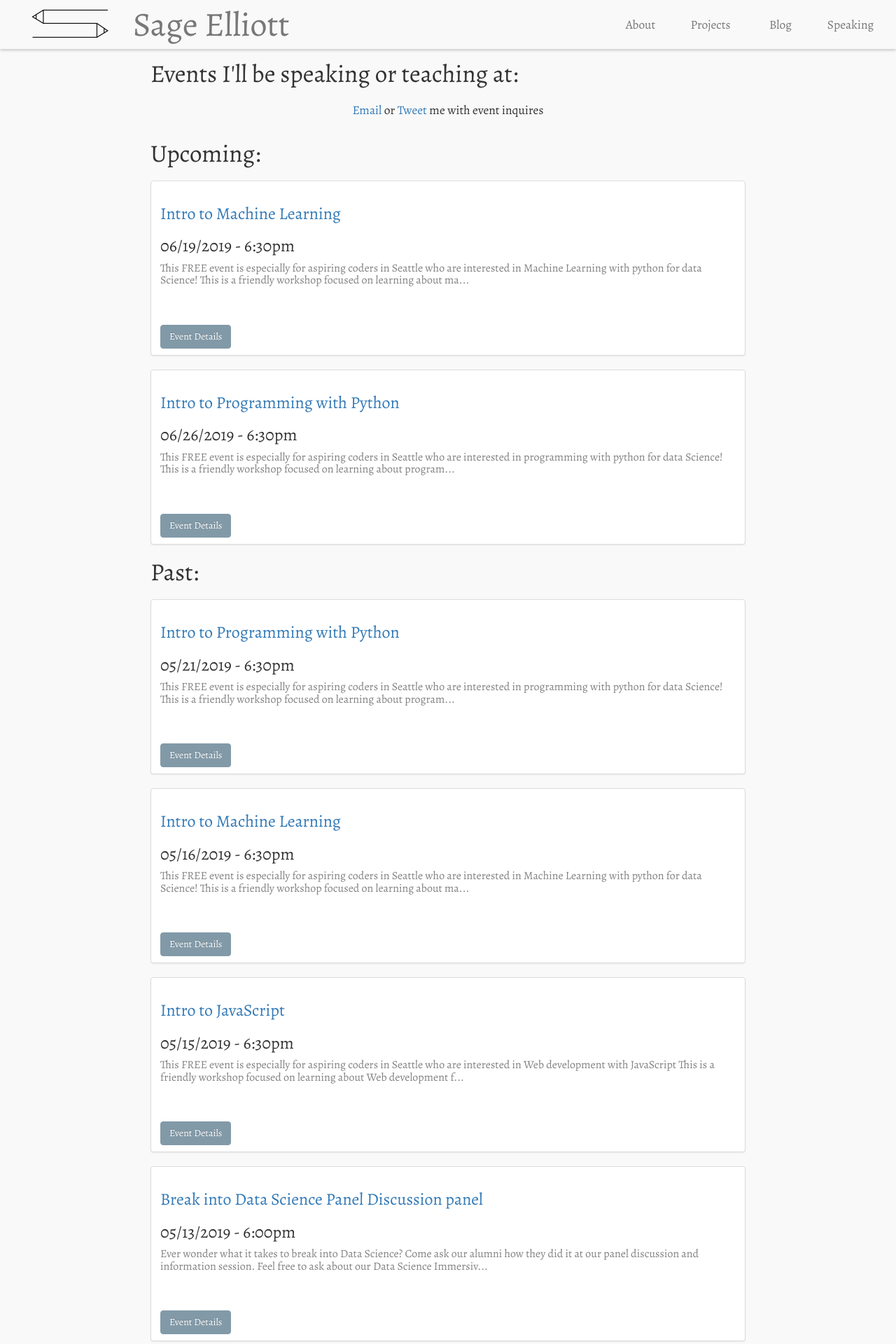
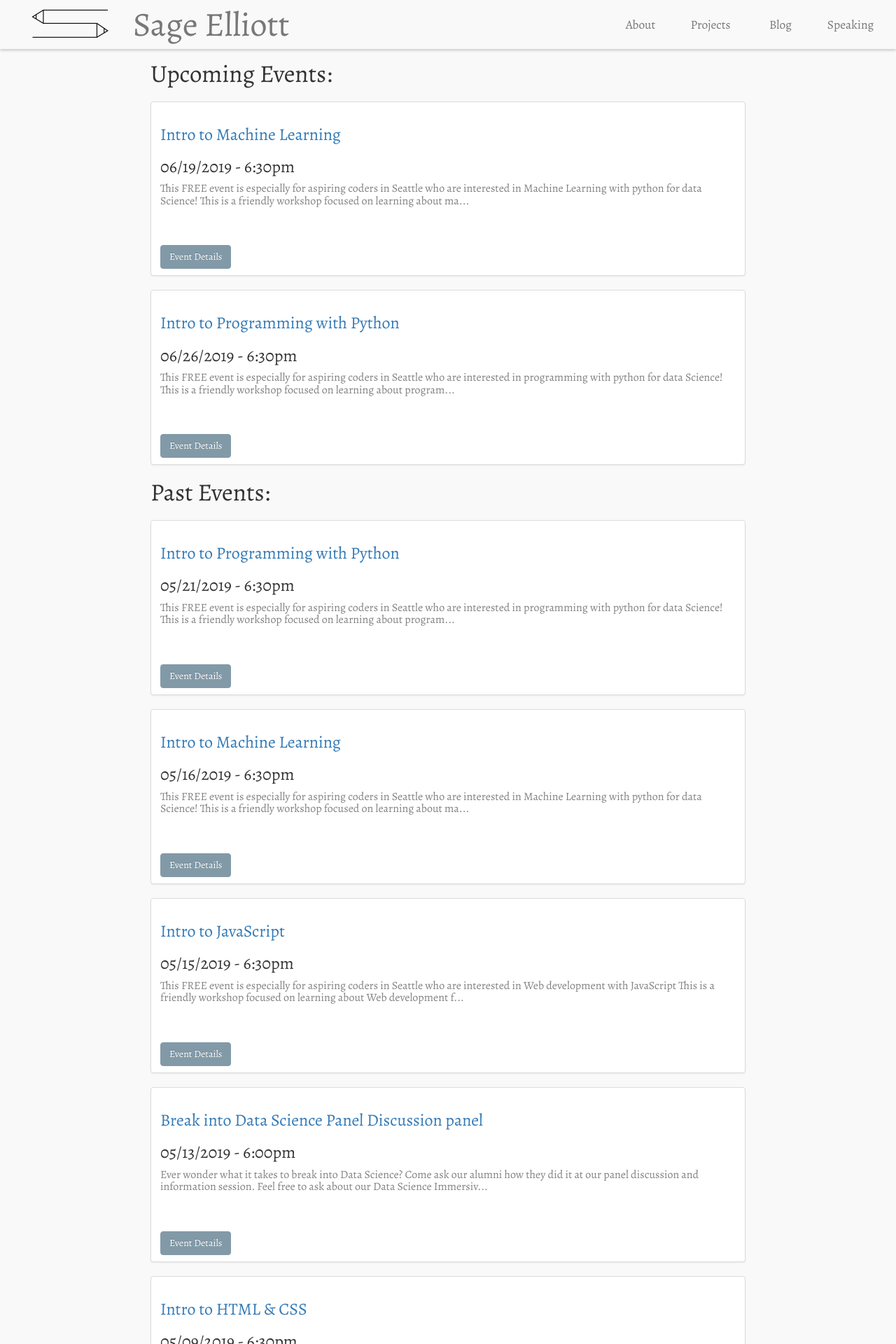
Before and after one commit to sagecodes/sage-blog, a Jekyll site: the page built from speaking.html, in a window 1280 px wide. Shown: the top 1920 px of the page at 70% size. Built offline with Jekyll 4.4.1, drawn with Linux system fonts in a browser that asks for light colours; nearby versions of some CDN libraries; some web fonts are replaced.

Commit message:
remove inital header on speaker page

```diff
--- a/speaking.html
+++ b/speaking.html
@@ -8,10 +8,10 @@ permalink: /speaking/
 
 <section id="Posts">
 
-  <h1 class="section-header">Events I'll be speaking or teaching at:</h1>
-  <p class="text-center"><a  href="{{ site.email }}">Email</a> or <a href="{{ site.twitter }}">Tweet</a> me with event inquires</p>
+  <!-- <h1 class="section-header">Events I'll be speaking or teaching at:</h1> -->
+  <!-- <p class=""><a  href="{{ site.email }}">Email</a> or <a href="{{ site.twitter }}">Tweet</a> me with event inquires</p> -->
 
-    <h1 class="section-header">Upcoming:</h1>
+    <h1 class="section-header">Upcoming Events:</h1>
   <div class="row">
       <ul class="post-list">
           {% for post in site.categories.event reversed %}
@@ -41,7 +41,7 @@ permalink: /speaking/
           {% endfor %}
         </ul>
 
-        <h1 class="section-header">Past:</h1>
+        <h1 class="section-header">Past Events:</h1>
 
    <ul class="post-list">
     {% for post in site.categories.event %}
```
